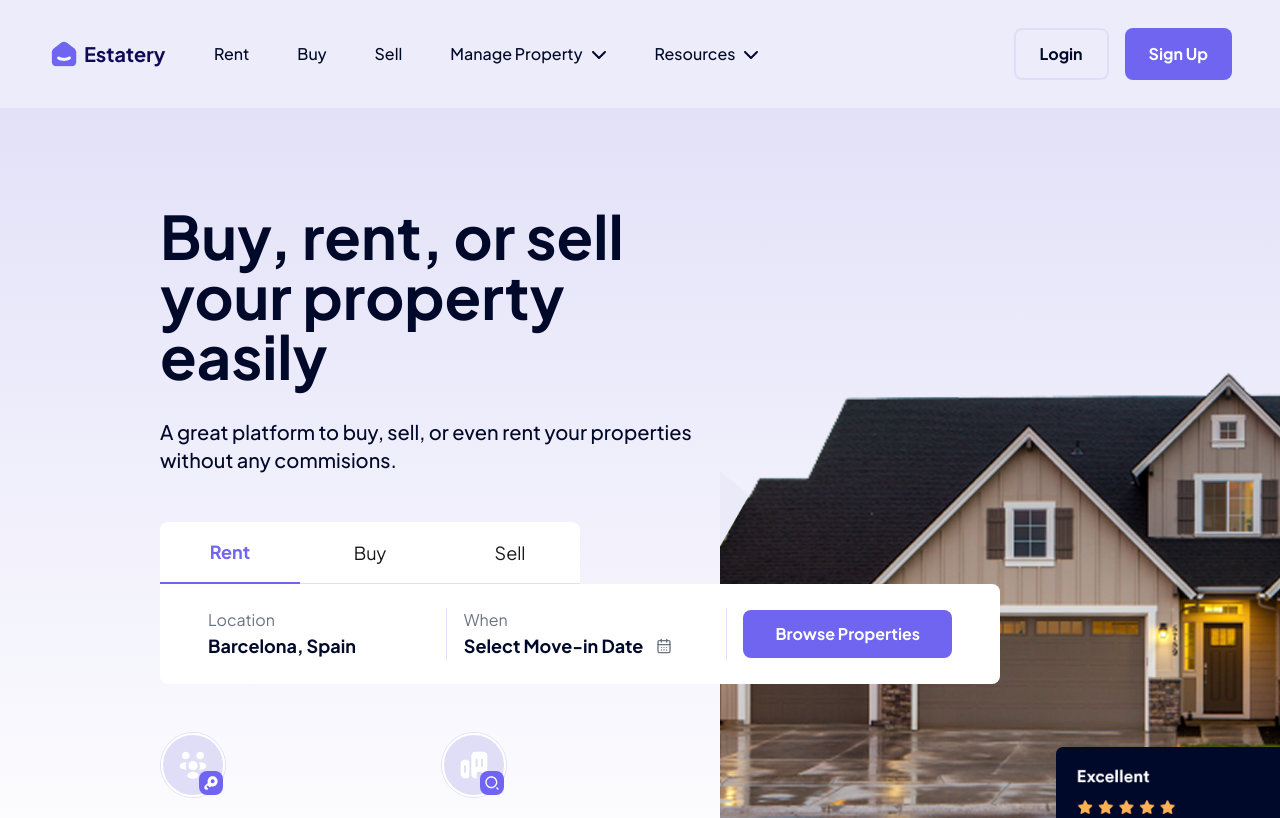
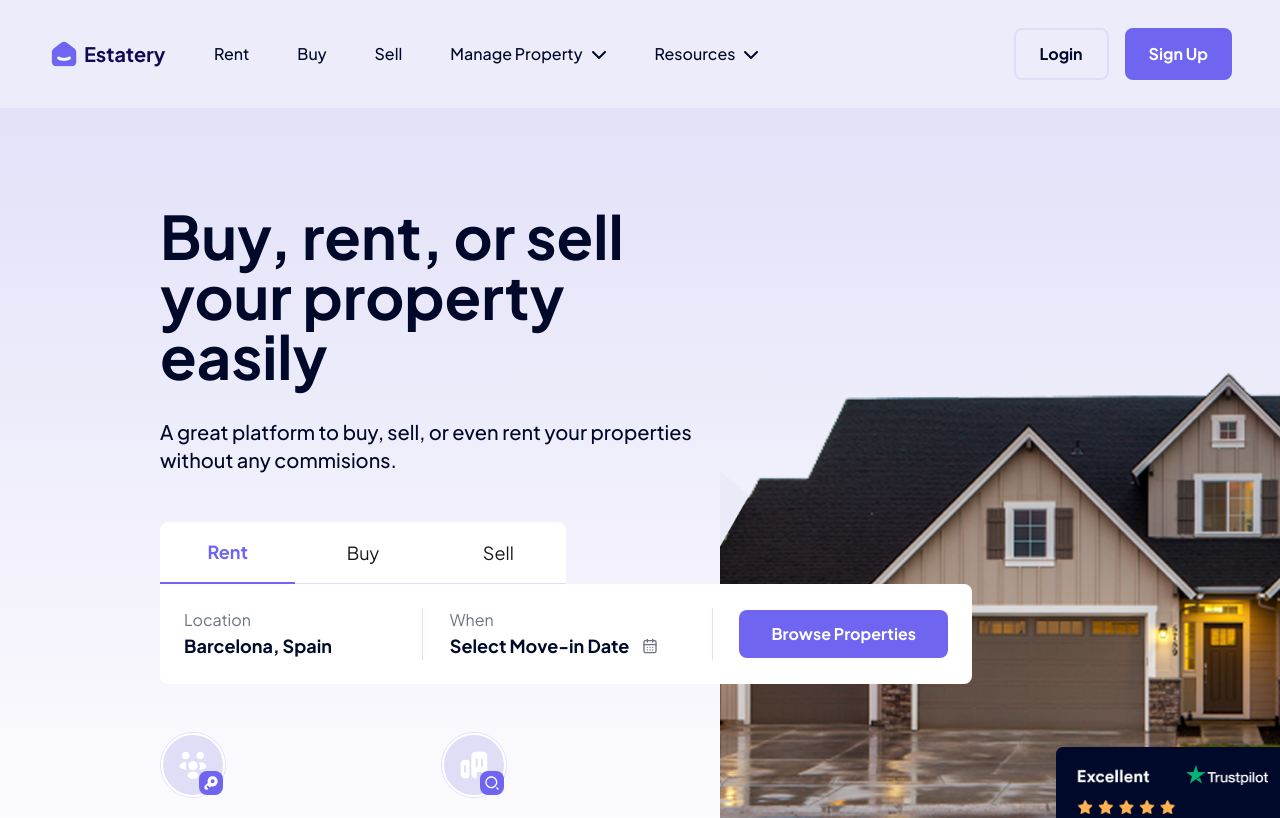
Before and after one commit to santinoaguirre/estatery, a Next.js app: page / in a window 1280 px wide. Shown: the top 818 px of the page. Built offline with nearby package versions, Linux system fonts and the light colour scheme.

Commit message:
style(hero): refine layout for 2xl and 3xl breakpoints

```diff
--- a/src/app/page.tsx
+++ b/src/app/page.tsx
@@ -6,9 +6,9 @@ import TestimonialCard from "@/components/cards/testimonialCard.tsx/testimonialC
 
 export default function Home() {
   return (
-    <main className="bg-gradient-to-b from-hero-start to-hero-end min-h-screen lg:pt-16 2xl:pt-20 px-6 lg:px-0 pt-12 lg:flex lg:flex-row lg:items-center">
+    <main className="bg-gradient-to-b from-hero-start to-hero-end min-h-screen lg:pt-16 2xl:pt-0 px-6 lg:px-0 pt-12 lg:flex lg:flex-row lg:items-center">
       <div className="flex flex-col lg:ml-12 xl:ml-40 gap-y-12 lg:w-1/2">
-        <div className="flex flex-col gap-y-8 text-center lg:text-left">
+        <div className="flex flex-col gap-y-8 text-center lg:text-left 2xl:pr-16">
           <h1 className="font-bold lg:text-6xl text-4xl">
             Buy, rent, or sell your property easily
           </h1>
@@ -17,9 +17,10 @@ export default function Home() {
             any commisions.
           </p>
         </div>
-        <div className="w-full lg:w-[150%] 3xl:max-w-[920px] 3xl:w-full lg:z-10">
+        <div className="w-full lg:w-[150%] xl:w-[145%] lg:z-10">
           <SearchBar />
         </div>
+
         <div className="flex flex-row items-center justify-between xl:justify-start xl:gap-x-36 lg:pr-8">
           <StatCard
             title="50k+ renters"
@@ -59,7 +60,7 @@ export default function Home() {
           />
         </div>
       </div>
-      <div className="hidden lg:block lg:w-1/2 lg:h-full lg:relative ">
+      <div className="hidden lg:block lg:w-1/2 lg:h-full lg:relative 2xl:-mt-16 3xl:-mt-32 4xl:-mt-64">
         <Image
           src="/img/house.png"
           alt="House"
@@ -68,17 +69,25 @@ export default function Home() {
           className="object-cover w-full h-full"
         />
 
-        <div className="absolute top-[-5] left-0 2xl:top-16 3xl:top-20">
+        <div className="absolute top-[-5] left-0 2xl:top-16 3xl:top-20 4xl:top-64">
           <TestimonialCard />
         </div>
 
         <div className="absolute bottom-0 right-0">
           <Image
             src="/img/trustPilotCard.png"
-            alt="Trust Pilot"
+            alt="Trust Pilot Card"
             width={261}
             height={156}
-            className="w-56 3xl:w-[261px]"
+            className="w-56 2xl:w-[261px]"
+          />
+
+          <Image
+            src="/img/trustpilot.png"
+            alt="Trust Pilot Logo"
+            width={82}
+            height={20}
+            className="absolute top-4.5 right-3 2xl:top-6 2xl:right-4 z-10"
           />
         </div>
       </div>
--- a/src/components/searchBar/searchBar.tsx
+++ b/src/components/searchBar/searchBar.tsx
@@ -25,8 +25,7 @@ export default function SearchBar() {
       <div
         className="
     flex rounded-t-lg bg-white
-    w-full lg:w-7/12 xl:w-6/12
-    2xl:w-[300px] 2xl:flex-none 2xl:shrink-0
+    w-full lg:w-7/12 xl:w-6/12 2xl:!w-4/12
     self-start
   "
       >
@@ -41,8 +40,8 @@ export default function SearchBar() {
         ))}
       </div>
 
-      <div className="p-4 flex flex-row items-center justify-between rounded-bl-lg rounded-br-lg lg:divide-x divide-shadowPrimary lg:rounded-tr-lg lg:px-2 xl:px-8 lg:py-6 bg-white">
-        <div className="lg:flex lg:flex-col px-4">
+      <div className="p-4 flex flex-row items-center justify-between rounded-bl-lg rounded-br-lg lg:divide-x divide-shadowPrimary lg:rounded-tr-lg lg:px-2 lg:py-6 bg-white">
+        <div className="lg:flex lg:flex-col px-4 2xl:w-1/3">
           <label className="hidden lg:block lg:text-gray-500">Location</label>
           <input
             type="text"
@@ -51,7 +50,7 @@ export default function SearchBar() {
           />
         </div>
 
-        <div className="hidden lg:flex lg:flex-col px-4">
+        <div className="hidden lg:flex lg:flex-col px-4 2xl:w-1/3">
           <label className="lg:block lg:text-gray-500">When</label>
           <div className="flex items-center">
             <input
@@ -63,7 +62,7 @@ export default function SearchBar() {
           </div>
         </div>
 
-        <div className="px-4">
+        <div className="px-4 2xl:w-1/3 2xl:flex 2xl:justify-center">
           <PrimaryButton
             params={{
               text: isLg ? "Browse Properties" : <RiSearch2Line />,
```
Also changed, not shown: public/img/trustpilot.png (added).
